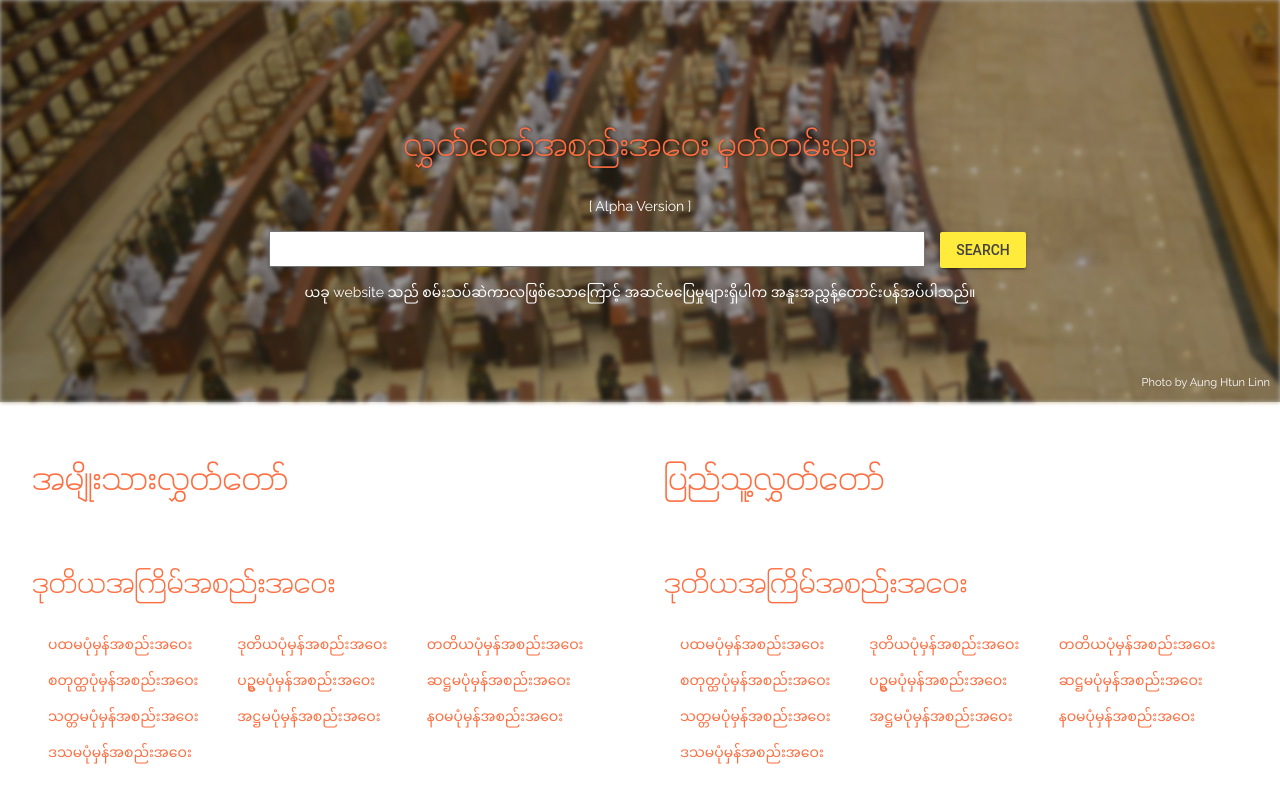
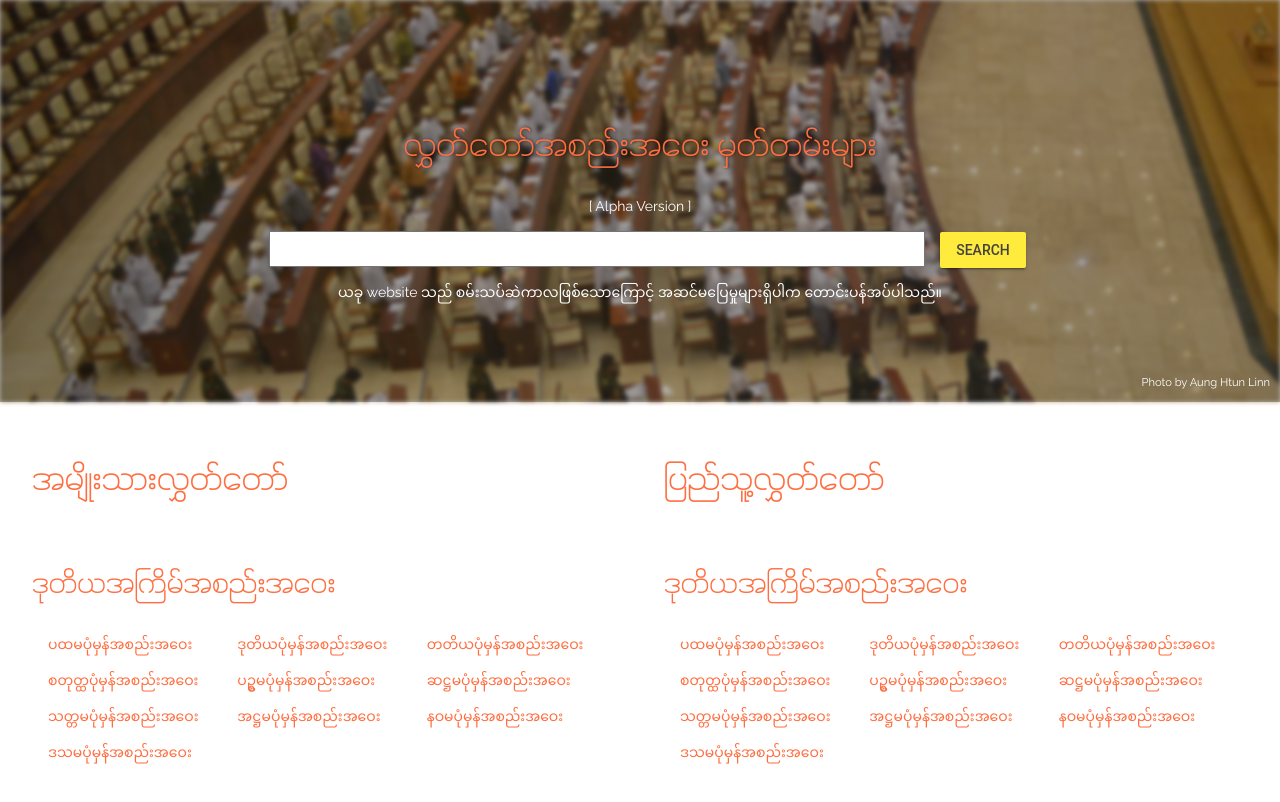
Before and after one commit to theananda/transcript-frontend, a Vue app: page /#/ in a window 1280 px wide. Shown: the top 802 px of the page. Built offline with nearby package versions, Linux system fonts and the light colour scheme; a web font is replaced by a local one.

Commit message:
edit alpha version message

```diff
--- a/src/components/Home.vue
+++ b/src/components/Home.vue
@@ -5,7 +5,7 @@
       <div class="alpha_label">[ Alpha Version ]</div>
       <input type="text" name="search" id="keyword_search" v-model="keyword" @keyup.enter="search">
       <button class="mdl-button mdl-js-button mdl-button--raised mdl-button--colored" v-on:click="search">Search</button>
-      <div class="alpha">ယခု website သည် စမ်းသပ်ဆဲကာလဖြစ်သောကြောင့် အဆင်မပြေမှုများရှိပါက အနူးအညွှန့်တောင်းပန်အပ်ပါသည်။</div>
+      <div class="alpha">ယခု website သည် စမ်းသပ်ဆဲကာလဖြစ်သောကြောင့် အဆင်မပြေမှုများရှိပါက တောင်းပန်အပ်ပါသည်။</div>
       <div class="error">
         <span class="mdl-chip mdl-color--red" v-if="error">
           <span class="mdl-chip__text mdl-color-text--white">{{ error }}</span>
```
